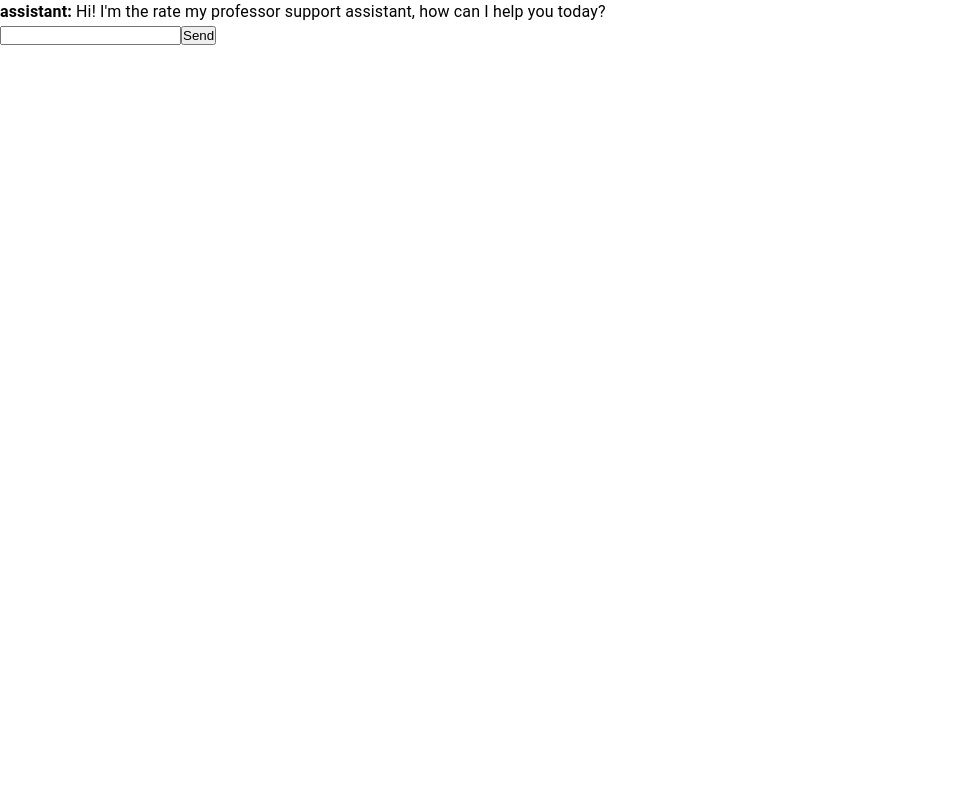
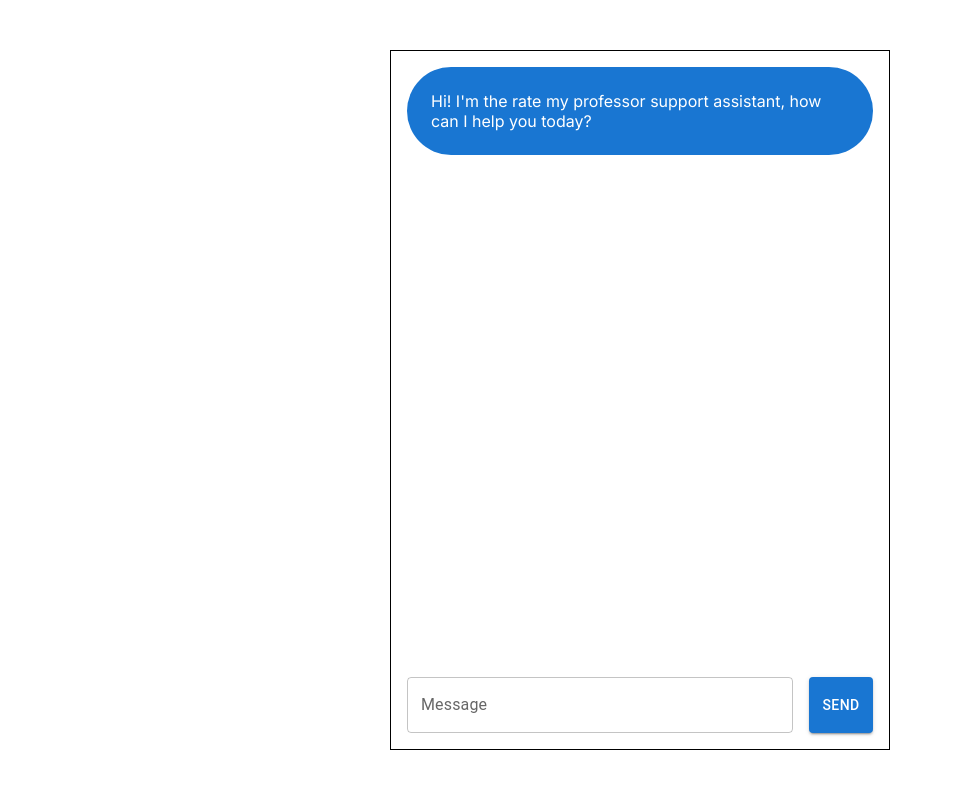
Before and after one commit to the-deen-team/ai-rate-my-professor, a Next.js app: page / in a window 1280 px wide. Shown: the top 788 px of the page, without its empty margins (0-953 px from the left). Built offline with nearby package versions, Linux system fonts and the light colour scheme.

Commit message:
completed up until 49:30

```diff
--- a/app/page.js
+++ b/app/page.js
@@ -1,5 +1,5 @@
 "use client";
-import { Box, Typography } from "@mui/material";
+import { Box, Typography, Stack, TextField, Button } from "@mui/material";
 import { useState, useEffect } from "react";
 
 export default function Home() {
@@ -59,20 +59,64 @@
   };
 
   return (
-    <Box>
-      {/* UI for displaying messages */}
-      {messages.map((msg, index) => (
-        <Typography key={index}>
-          <strong>{msg.role}:</strong> {msg.content}
-        </Typography>
-      ))}
-      {/* Input field and send button */}
-      <input
-        type="text"
-        value={message}
-        onChange={(e) => setMessage(e.target.value)}
-      />
-      <button onClick={sendMessage}>Send</button>
+    <Box
+      width="100vw"
+      height="100vh"
+      display="flex"
+      flexDirection="column"
+      justifyContent="center"
+      alignItems="center"
+    >
+      <Stack
+        direction={'column'}
+        width="500px"
+        height="700px"
+        border="1px solid black"
+        p={2}
+        spacing={3}
+      >
+        <Stack
+          direction={'column'}
+          spacing={2}
+          flexGrow={1}
+          overflow="auto"
+          maxHeight="100%"
+        >
+          {messages.map((message, index) => (
+            <Box
+              key={index}
+              display="flex"
+              justifyContent={
+                message.role === 'assistant' ? 'flex-start' : 'flex-end'
+              }
+            >
+              <Box
+                bgcolor={
+                  message.role === 'assistant'
+                    ? 'primary.main'
+                    : 'secondary.main'
+                }
+                color="white"
+                borderRadius={16}
+                p={3}
+              >
+                {message.content}
+              </Box>
+            </Box>
+          ))}
+        </Stack>
+        <Stack direction={'row'} spacing={2}>
+          <TextField
+            label="Message"
+            fullWidth
+            value={message}
+            onChange={(e) => setMessage(e.target.value)}
+          />
+          <Button variant="contained" onClick={sendMessage}>
+            Send
+          </Button>
+        </Stack>
+      </Stack>
     </Box>
-  );
+  )
 }
```
